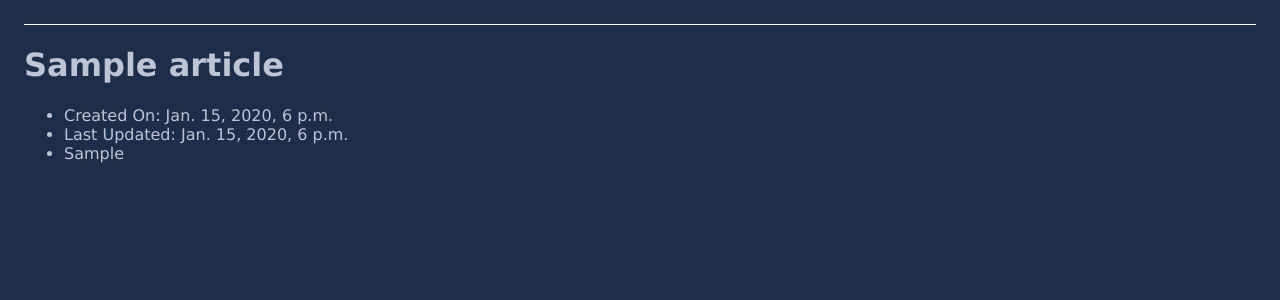
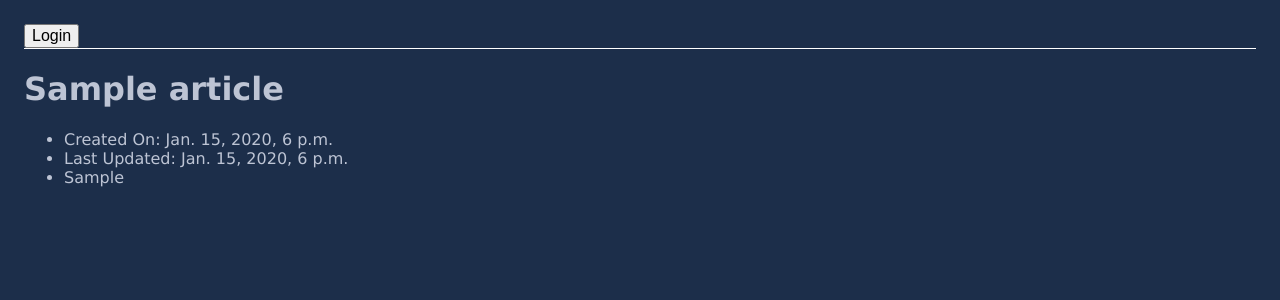
Before and after one commit to TheIronicHoodies/hobbysite-F-9, a Django app: page /blog/article/1 in a window 1280 px wide. Shown: the top 300 px of the page. Run offline with Django 5.2, Linux system fonts and the light colour scheme; tables that the repository leaves empty hold one stand-in row (values such as "Sample post").

Commit message:
updated base to not display extra form in header

```diff
--- a/templates/base.html
+++ b/templates/base.html
@@ -61,11 +61,12 @@
             {% if request.user.is_authenticated %}
                 <form class="logout" method="POST" action="{% url 'logout' %}">
                     {% csrf_token %}
-                    {{ form.as_p }}
                     <button type="submit">Logout</button>
                 </form>
             {% else %}
-                <a href="{% url 'login' %}"></a>
+                <form class="logout" method="POST" action="{% url 'login' %}">
+                    {% csrf_token %}
+                    <button type="submit">Login</button>
             {% endif %}
         </header>
         {% block content %}
```
